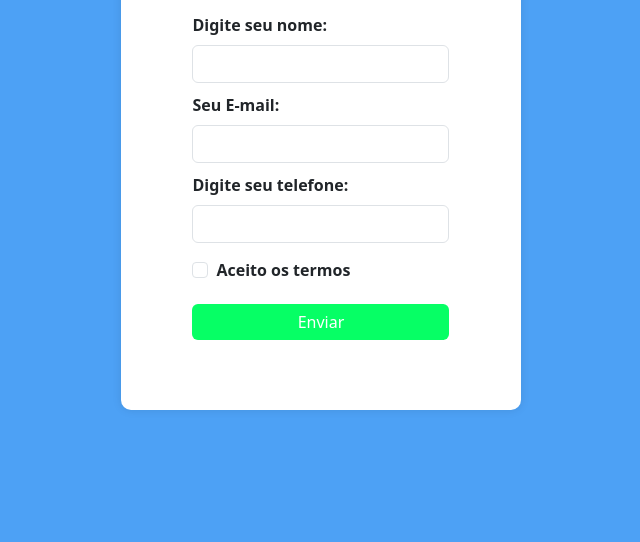
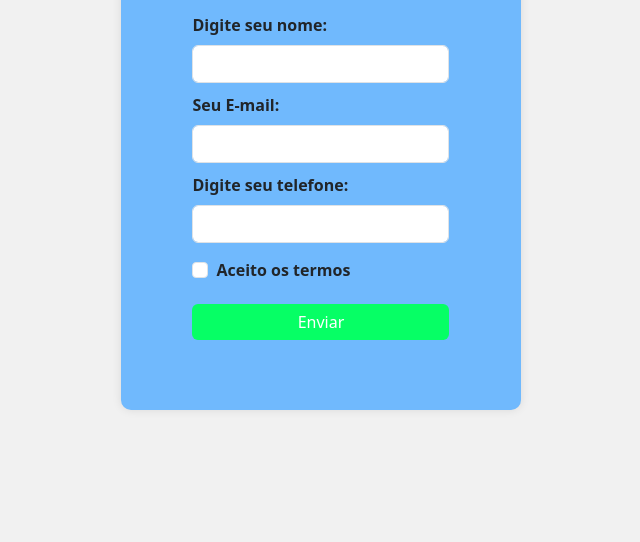
Before and after one commit to wiliamDesigner/Formulario_bootstrap, a plain HTML site: page index.html in a window 1280 px wide. Shown: the part 258-800 px from the top of the page, without its empty margins (319-959 px from the left). Drawn offline with nearby package versions, Linux system fonts and the light colour scheme.

Commit message:
Update style.css

```diff
--- a/style.css
+++ b/style.css
@@ -4,7 +4,7 @@ body, html {
     display: flex;
     justify-content: center;
     align-items: center;
-    background-color: #4da1f5;
+    background-color: #f1f1f1;
 }
 
 #Formulario {
@@ -14,7 +14,7 @@ body, html {
     width: 100%;
     max-width: 500px;
     padding: 70px;
-    background-color: white;
+    background-color: rgb(112, 185, 253);
     box-shadow: 0 0 10px rgba(0, 0, 0, 0.1);
     border-radius: 10px;
 }
```
